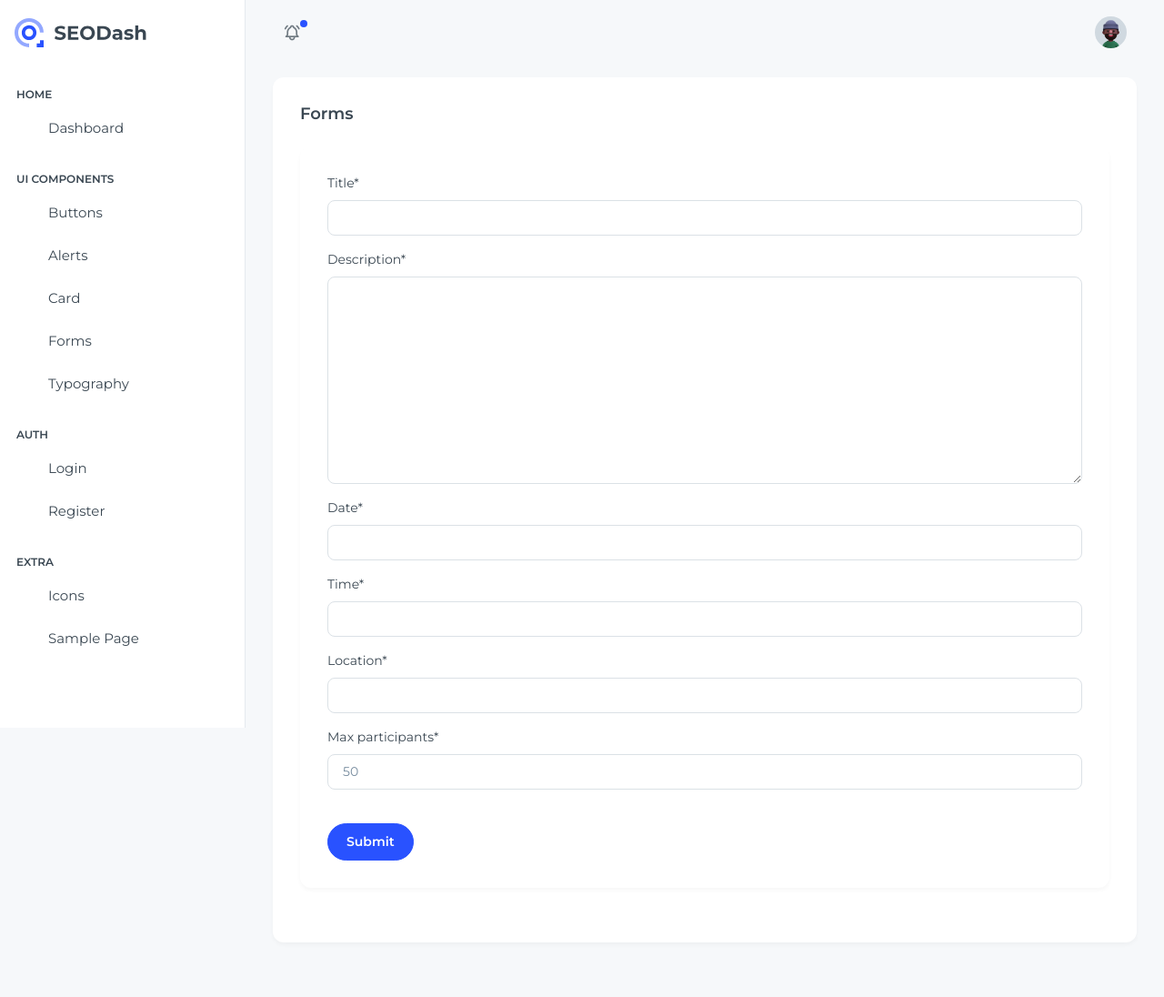
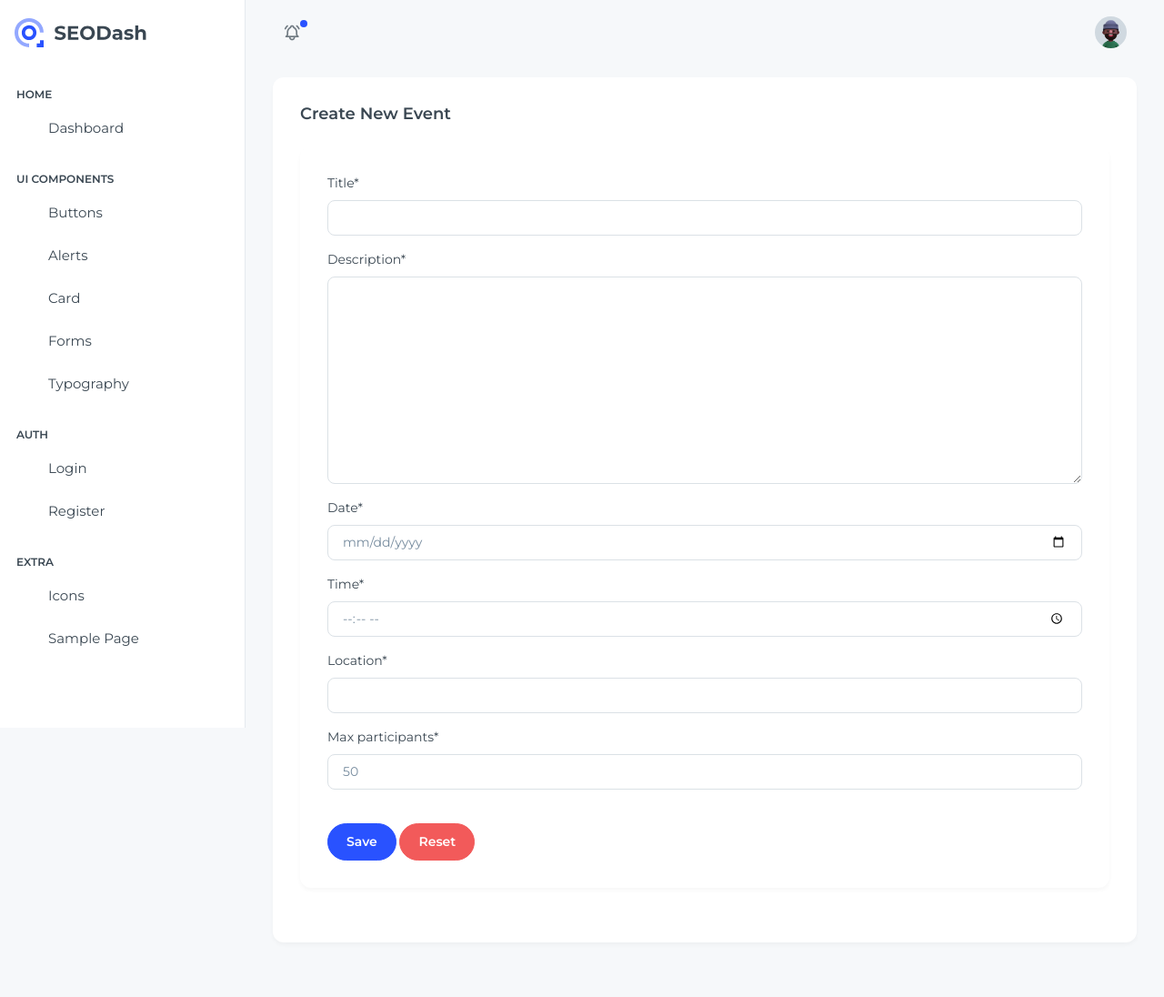
Before and after one commit to pinilDissanayaka/Event-Management-System, a Django app: page /events/create/ in a window 1280 px wide. Shown: the whole page at 91% size. Run offline with Django 5.2, Linux system fonts and the light colour scheme; some libraries are stand-ins or nearby versions.

Commit message:
add form for create event

```diff
--- a/events/forms.py
+++ b/events/forms.py
@@ -3,6 +3,16 @@ from .models import Event
 
 
 class EventCreationForm(forms.ModelForm):
+
+    date = forms.DateField(widget=forms.DateInput(attrs={'type': 'date'}))
+    time = forms.TimeField(widget=forms.TimeInput(attrs={'type': 'time'}))
+
     class Meta:
         model=Event
         fields=["title", "description", "date", "time", "location", "max_participants"]
+
+
+    def clean(self):
+        cleaned_data = super().clean()
+
+        return cleaned_data
--- a/events/templates/events/base.html
+++ b/events/templates/events/base.html
@@ -6,7 +6,9 @@
 <head>
     <meta charset="utf-8">
     <meta name="viewport" content="width=device-width, initial-scale=1">
-    <title>SeoDash Free Bootstrap Admin Template by Adminmart</title>
+
+    {% block title %}
+    {% endblock title %}
     <link rel="shortcut icon" type="image/png" href="{% static 'images/logos/seodashlogo.png'%}" />
     <link rel="stylesheet" href="{% static '/css/styles.min.css'%}" />
 </head>
--- a/events/templates/events/events.html
+++ b/events/templates/events/create.html
@@ -1,17 +1,24 @@
 {% extends "events/base.html" %}
 {% load crispy_forms_tags %}
+
+
+{% block title %}
+<title>Event Management - Create New Event</title>
+{% endblock title %}
+
 
 {% block content %}
 
 <div class="card">
     <div class="card-body">
-        <h5 class="card-title fw-semibold mb-4">Forms</h5>
+        <h5 class="card-title fw-semibold mb-4">Create New Event</h5>
         <div class="card">
             <div class="card-body">
                 <form>
                     {{ form | crispy }}
                     <br>
-                    <button type="submit" class="btn btn-primary">Submit</button>
+                    <button type="submit" class="btn btn-primary">Save</button>
+                    <button type="reset" class="btn btn-danger">Reset</button>
                 </form>
             </div>
         </div>
--- a/events/views.py
+++ b/events/views.py
@@ -6,6 +6,11 @@ from .forms import EventCreationForm
 # Create your views here.
 
 def create_event(request):
-    form = EventCreationForm()
-
-    return render(request, 'events/events.html', {'form': form})
+    if request.method == 'POST':
+        form = EventCreationForm(request.POST)
+        if form.is_valid():
+            form.save()
+            return HttpResponse("Event created successfully")
+    else:
+        form = EventCreationForm()
+        return render(request, 'events/create.html', {'form': form})
```
